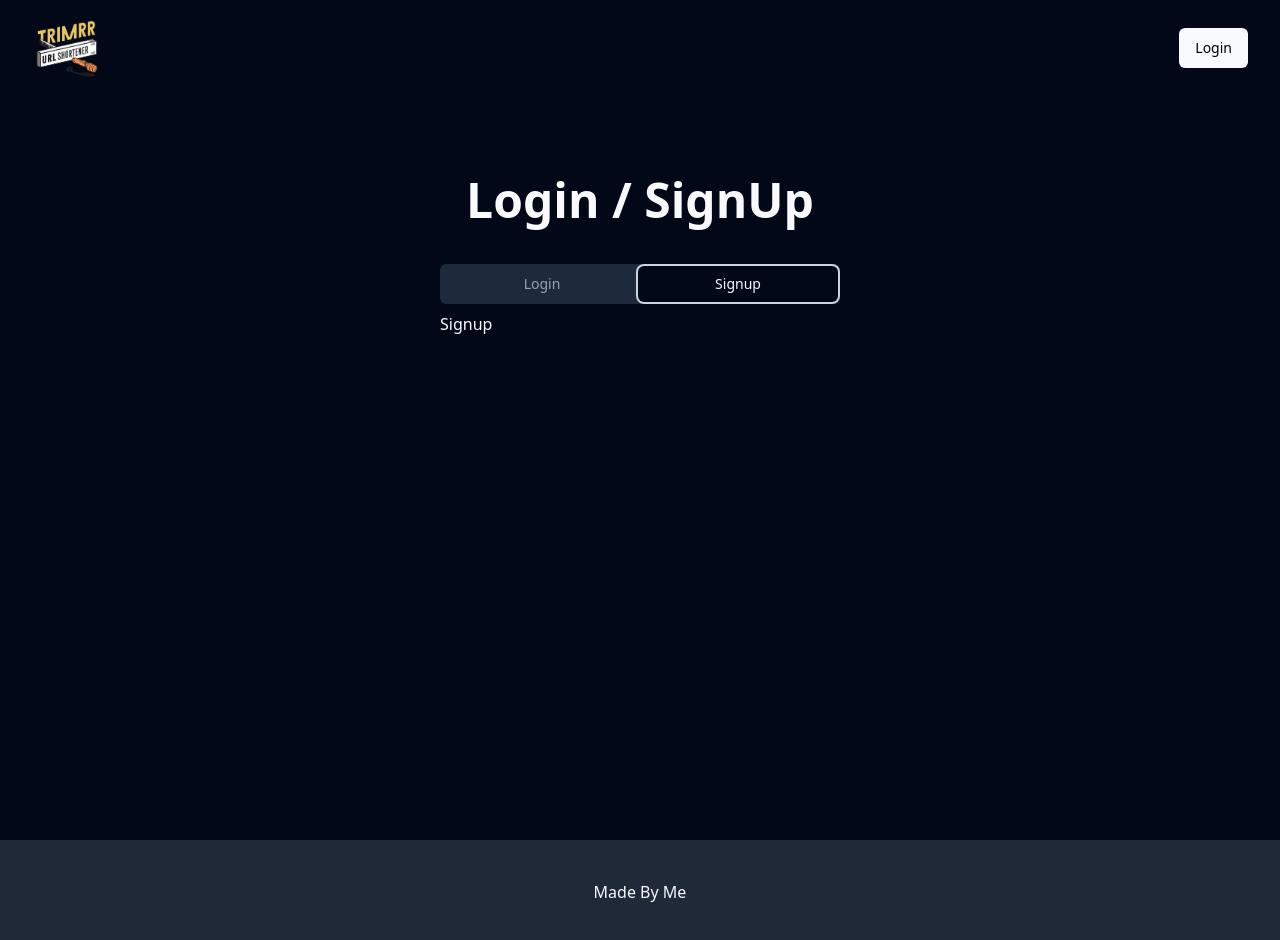
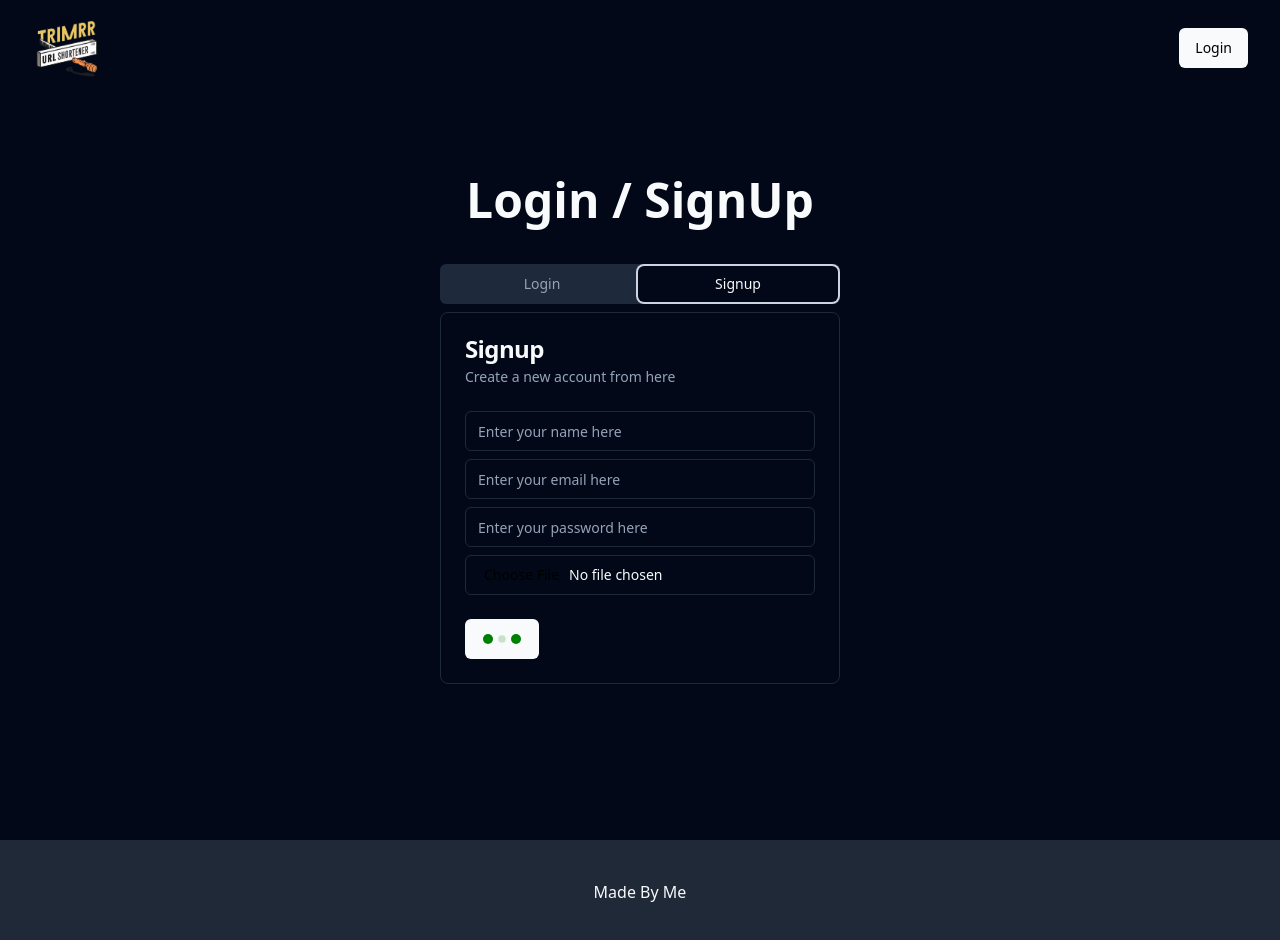
Before and after one commit to 5AIPAVAN/URL_shortner, a React (Vite) app: page /auth in a window 1280 px wide. Both pictures are taken after a click on the tab "Signup". Shown: the top 940 px of the page. Built offline with nearby package versions, Linux system fonts and the light colour scheme.

Commit message:
signup functionality done and added protected routes

```diff
--- a/src/App.jsx
+++ b/src/App.jsx
@@ -6,6 +6,8 @@
 import Link from "./pages/link"
 import Auth from "./pages/auth"
 import RedirectLink from "./pages/redirect-link"
+import UrlProvider from "./context"
+import RequireAuth from "./components/require-auth"
 
 
 // latest method to create a router
@@ -19,11 +21,15 @@
       },
       {
         path:'/dashboard',
-        element:<Dashboard/>
+        element:(<RequireAuth>
+          <Dashboard/>
+          </RequireAuth>)
       },
       {
         path:'/link/:id',
-        element:<Link/>
+        element:(<RequireAuth>
+          <Link/>
+          </RequireAuth>)
       },
       {
         path:'/auth',
@@ -39,7 +45,7 @@
 ])
 
 function App() {
-  return <RouterProvider router = {router}/>
+  return <UrlProvider><RouterProvider router = {router}/></UrlProvider>
 }
 
 export default App
--- a/src/components/login.jsx
+++ b/src/components/login.jsx
@@ -14,6 +14,8 @@
 import * as Yup from 'yup';
 import useFetch from '@/hooks/use-fetch'
 import { login } from '@/db/apiAuth'
+import { useNavigate, useSearchParams } from 'react-router-dom'
+import { UrlState } from '@/context'
 
 const Login = () => {
 
@@ -23,6 +25,10 @@
     })
 
     const [errors,setErrors] = useState([]);
+    const navigate = useNavigate();
+    let [searchParams] = useSearchParams();
+    const longLink = searchParams.get("createNew")
+
 
     const handleInputChange=(e)=>{
         // takes the name and value of that input
@@ -36,11 +42,14 @@
 
     const {data,error,loading,fn:fn_login} = useFetch(login,formData)
 
+    const {fetchUser} = UrlState();// or we can use useContext(UrlContext)
+
     useEffect(()=>{
       console.log(data);
-      // if(error == null && data){
-
-      // }
+      if(error === null && data){
+       navigate(`/dashboard?/${longLink ? `createNew=${longLink}`:""}`)
+       fetchUser();
+      }
 
     },[data,error])
 
--- /dev/null
+++ b/src/components/require-auth.jsx
@@ -0,0 +1,22 @@
+import React,{useEffect} from 'react'
+import { UrlState } from '@/context'
+import { useNavigate } from 'react-router-dom';
+import { BarLoader } from 'react-spinners';
+
+function RequireAuth({children}){
+
+    const navigate = useNavigate();
+    const {isAuthenticated,loading} = UrlState();
+    useEffect(()=>{
+        if(!isAuthenticated && loading===false){
+          navigate(`/auth`)
+        }
+      },[isAuthenticated,loading])
+
+    if(loading) return <BarLoader width={"100%"} color="green"/>
+
+    if(isAuthenticated) return children;
+
+}
+
+export default RequireAuth;
--- a/src/components/signup.jsx
+++ b/src/components/signup.jsx
@@ -1,10 +1,159 @@
-import React from 'react'
+// import React from 'react'
+
+// const Signup = () => {
+//   return (
+//     <div>
+//       Signup
+//     </div>
+//   )
+// }
+
+// export default Signup
+
+
+import React, { useEffect, useState } from 'react'
+import {
+    Card,
+    CardContent,
+    CardDescription,
+    CardFooter,
+    CardHeader,
+    CardTitle,
+  } from "@/components/ui/card"
+import { Input } from "@/components/ui/input"
+import { Button } from './ui/button'
+import { BeatLoader } from 'react-spinners'
+import Error from './error'
+import * as Yup from 'yup';
+import useFetch from '@/hooks/use-fetch'
+import { signup } from '@/db/apiAuth'
+import { useNavigate, useSearchParams } from 'react-router-dom'
+import { UrlState } from '@/context'
 
 const Signup = () => {
+
+    const [formData,setFormData]= useState({
+        name:"",
+        email:"",
+        password:"",
+        profile_pic:null
+    })
+
+    const [errors,setErrors] = useState([]);
+    const navigate = useNavigate();
+    let [searchParams] = useSearchParams();
+    const longLink = searchParams.get("createNew")
+
+
+    const handleInputChange=(e)=>{
+        // takes the name and value of that input
+      const {name,value,files} = e.target;
+
+      setFormData((previous)=>({  // overrides the previous values to new values
+        ...previous,
+        [name]:files?files[0]:value,
+      }))
+    }
+
+    const {data,error,loading,fn:fnSignup} = useFetch(signup,formData)
+
+    const {fetchUser} = UrlState();// or we can use useContext(UrlContext)
+
+    useEffect(()=>{
+      console.log(data);
+      if(error === null && data){
+       navigate(`/dashboard/${longLink ? `createNew=${longLink}`:""}`)
+       fetchUser();
+      }
+
+    },[data,error])
+
+    const handleSignUp = async ()=>{
+        setErrors([]);
+        try{
+//  Yup is a library used for form validation in frontend
+            const schema = Yup.object().shape({
+                name:Yup.string()
+                 .required("name is required"),
+                email:Yup.string()
+                 .email("Invalid Email")
+                 .required("Email is required"),
+                password:Yup.string()
+                 .min(6,"Password must be atleast 6 characters")
+                 .required("password is required"),
+                 profile_pic:Yup.mixed().required("Profile pic is required")
+            })
+            // abortEarly helps to throw the first error as soon as it encoundered one.
+            await schema.validate(formData,{abortEarly:false});
+            fnSignup();
+        }catch(e){
+            const newErrors = {};
+            e?.inner?.forEach((err)=>{
+                newErrors[err.path] = err.message;
+            });
+            setErrors(newErrors);
+            console.log(errors);
+
+        }
+    }
+
+
+
   return (
-    <div>
-      Signup
-    </div>
+    <Card>
+    <CardHeader>
+      <CardTitle>Signup</CardTitle>
+      <CardDescription>Create a new account from here</CardDescription>
+    </CardHeader>
+    {error && <Error message={error.message}/>}
+    <CardContent className='space-y-2'>
+
+    <div className="space-y-1">
+        <Input name="name" type="text" placeholder='Enter your name here'
+        onChange={handleInputChange} />
+        {
+          errors.name && <Error message={errors.name} />
+        }
+
+      </div>
+
+      <div className="space-y-1">
+        <Input name="email" type="email" placeholder='Enter your email here'
+        onChange={handleInputChange} />
+        {
+          errors.email && <Error message={errors.email} />
+        }
+
+      </div>
+
+      <div className="space-y-1">
+        <Input name="password" type="password" placeholder='Enter your password here'
+        onChange={handleInputChange} />
+           {
+          errors.password && <Error message={errors.password} />
+        }
+      </div>
+
+
+      <div className="space-y-1">
+        <Input name="profile_pic" type="file"
+        acceot="image/*"
+        onChange={handleInputChange} />
+           {
+          errors.profile_pic && <Error message={errors.profile_pic} />
+        }
+      </div>
+
+    </CardContent>
+
+    <CardFooter>
+      <Button onClick={handleSignUp}>
+        {
+            true ? <BeatLoader size={10} color='green'/> : "Create Account"
+        }
+      </Button>
+    </CardFooter>
+  </Card>
   )
 }
 
--- /dev/null
+++ b/src/context.jsx
@@ -0,0 +1,29 @@
+import {createContext, useContext, useEffect } from "react";
+import useFetch from "./hooks/use-fetch";
+import { getCurrentUser } from "./db/apiAuth";
+
+const UrlContext = createContext();
+
+const UrlProvider = ({children})=>{
+
+
+    const {data:user,error,loading,fn:fetchUser} = useFetch(getCurrentUser);
+
+    const isAuthenticated = (user?.role === "authenticated");
+
+    useEffect(()=>{
+        fetchUser();
+    },[])
+
+    return <UrlContext.Provider value={{user,fetchUser,isAuthenticated,loading}}>
+        {children}
+    </UrlContext.Provider>
+}
+
+// read about it later
+export const UrlState = () =>{
+    return useContext(UrlContext);  // nothing instead of writing useCOntext(UrlContext)
+                                    // with this we will write UrlState()
+}
+
+export default UrlProvider;
--- a/src/db/apiAuth.js
+++ b/src/db/apiAuth.js
@@ -1,4 +1,4 @@
-import supabase from "./supabase";
+import supabase, { supabaseUrl } from "./supabase";
 
 export async function login({email,password}){
     const {data,error} = await supabase.auth.signInWithPassword({
@@ -10,3 +10,37 @@
        return data;
 
     }
+
+
+    export async function signup({name,email,password,profile_pic}){
+        const fileName = `dp-${name.split(" ").join("-")}-${Math.random()}`
+        const {error:storageError} = await supabase.storage.from("profile_pic").upload(fileName,profile_pic);
+
+        if(storageError) throw new Error(storageError.message);
+
+        const {data,error} = await supabase.auth.signUp({
+            email,
+            password,
+            options:{ // you can give what ever you want
+            data:{
+                name,
+                profile_pic:`${supabaseUrl}/storage/v1/object/public/profile_pic/${fileName}`
+
+                }
+            }
+
+        })
+
+        if(error) throw new Error(error.message);
+
+        return data;
+    }
+
+
+export async function getCurrentUser(){
+    const{data : session,error} = await supabase.auth.getSession();
+    if(!session.session) return null;
+    if(error) throw new Error(error.message);
+
+    return session.session?.user;
+}
--- a/src/pages/auth.jsx
+++ b/src/pages/auth.jsx
@@ -1,18 +1,36 @@
-import React from 'react'
-import { useSearchParams } from 'react-router-dom'
+import React, { useEffect } from 'react'
+import { useNavigate, useSearchParams } from 'react-router-dom'
 import { Button } from "@/components/ui/button"
 import { Tabs, TabsContent, TabsList, TabsTrigger } from "@/components/ui/tabs"
 import Login from '@/components/login'
 import Signup from '@/components/signup'
+import { UrlState } from '@/context'
 
 const Auth = () => {
+
+  const navigate = useNavigate();
+
+
+  const {isAuthenticated,loading} = UrlState();
+
+
+  useEffect(()=>{
+
+    if(isAuthenticated && !loading){
+      navigate(`/dashboard/${longLink ? `createNew=${longLink}`:""}`)
+    }
+
+  },[isAuthenticated,loading])
+
+
   // useful to access variables(ex:- createNew) in url
   const [searchParams] = useSearchParams();
+  const longLink = searchParams.get("createNew");
   return (
     <div className='mt-20 flex flex-col items-center gap-10'>
       <h1 className=' text-5xl font-extrabold'>
         {
-          searchParams.get("createNew") ? "Hold On ! Just Login First ..." : "Login / SignUp"
+          longLink ? "Hold On ! Just Login First ..." : "Login / SignUp"
         }
       </h1>
 
```
